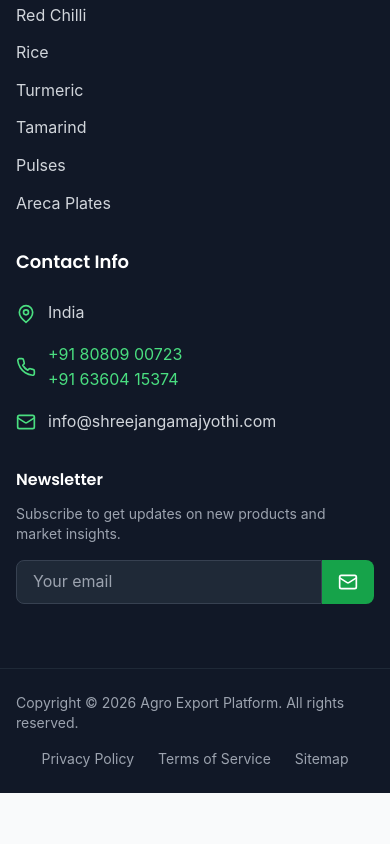
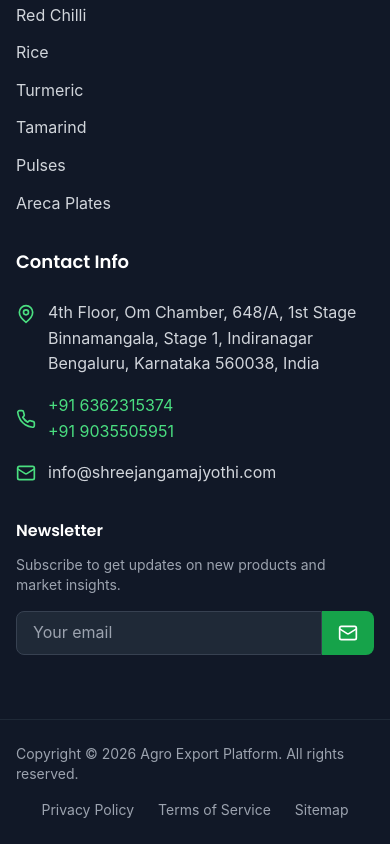
Before and after one commit to mdanouf44-cyber/JangamaJyothii, a Next.js app: page /products/coffee in a window 390 px wide. Shown: the part 9739-10583 px from the top of the page. Before the commit the page ends 10532 px from the top, so only its background shows below. Built offline with nearby package versions, Linux system fonts and the light colour scheme; no server answers.

Commit message:
Update: Contact information - new address in Bengaluru, updated phone numbers, removed old number

```diff
--- a/src/app/contact/page.tsx
+++ b/src/app/contact/page.tsx
@@ -80,9 +80,9 @@ const ContactPage = () => {
     {
       icon: <Phone className="w-6 h-6" />,
       title: 'Customer Care',
-      details: ['+91 86809 09723', '+91 6362315374'],
+      details: ['+91 6362315374', '+91 9035505951'],
       action: 'Call Now',
-      link: 'tel:+918680909723',
+      link: 'tel:+916362315374',
     },
     {
       icon: <Mail className="w-6 h-6" />,
@@ -93,10 +93,14 @@ const ContactPage = () => {
     },
     {
       icon: <MapPin className="w-6 h-6" />,
-      title: 'Location',
-      details: ['India'],
+      title: 'Office Address',
+      details: [
+        '4th Floor, Om Chamber, 648/A, 1st Stage',
+        'Binnamangala, Stage 1, Indiranagar',
+        'Bengaluru, Karnataka 560038, India'
+      ],
       action: 'Get Directions',
-      link: 'https://maps.google.com/?q=India',
+      link: 'https://maps.google.com/?q=4th+Floor+Om+Chamber+648A+1st+Stage+Binnamangala+Indiranagar+Bengaluru+Karnataka+560038',
     },
     {
       icon: <Clock className="w-6 h-6" />,
@@ -316,14 +320,14 @@ const ContactPage = () => {
               {/* Google Map */}
               <div className="bg-gray-200 rounded-lg h-64 mb-6 overflow-hidden">
                 <iframe
-                  src="https://www.google.com/maps/embed?pb=!1m18!1m12!1m3!1d15776846.05093!2d73.0!3d20.5937!2m3!1f0!2f0!3f0!3m2!1i1024!2i768!4f13.1!3m3!1m2!1s0x30635ff06b92b791%3A0xd78c4fa1854213a6!2sIndia!5e0!3m2!1sen!2sin!4v1234567890"
+                  src="https://www.google.com/maps/embed?pb=!1m18!1m12!1m3!1d3887.840234567890!2d77.6413!3d12.9716!2m3!1f0!2f0!3f0!3m2!1i1024!2i768!4f13.1!3m3!1m2!1s0x0%3A0x0!2zMTLCsDU4JzE3LjgiTiA3N8KwMzgnMjguNyJF!5e0!3m2!1sen!2sin!4v1234567890"
                   width="100%"
                   height="100%"
                   style={{ border: 0 }}
                   allowFullScreen
                   loading="lazy"
                   referrerPolicy="no-referrer-when-downgrade"
-                  title="India Location Map"
+                  title="Shree Jangama Jyothi Global LLP Office Location"
                 ></iframe>
               </div>
 
@@ -336,19 +340,19 @@ const ContactPage = () => {
                   <div className="flex items-center gap-3">
                     <Phone className="w-5 h-5 text-green-600" />
                     <a
-                      href="tel:+918680909723"
+                      href="tel:+916362315374"
                       className="text-gray-700 hover:text-green-600 transition-colors"
                     >
-                      +91 86809 09723
+                      +91 6362315374
                     </a>
                   </div>
                   <div className="flex items-center gap-3">
                     <Phone className="w-5 h-5 text-green-600" />
                     <a
-                      href="tel:+916362315374"
+                      href="tel:+919035505951"
                       className="text-gray-700 hover:text-green-600 transition-colors"
                     >
-                      +91 6362315374
+                      +91 9035505951
                     </a>
                   </div>
                   <div className="flex items-center gap-3">
@@ -363,7 +367,9 @@ const ContactPage = () => {
                   <div className="flex items-start gap-3">
                     <MapPin className="w-5 h-5 text-green-600 mt-1" />
                     <div className="text-gray-700">
-                      <p>India</p>
+                      <p>4th Floor, Om Chamber, 648/A, 1st Stage</p>
+                      <p>Binnamangala, Stage 1, Indiranagar</p>
+                      <p>Bengaluru, Karnataka 560038, India</p>
                     </div>
                   </div>
                 </div>
@@ -395,7 +401,7 @@ const ContactPage = () => {
             queries and urgent requirements.
           </p>
           <a
-            href="https://wa.me/918680909723"
+            href="https://wa.me/916362315374"
             target="_blank"
             rel="noopener noreferrer"
             className="inline-flex items-center gap-3 bg-white text-green-600 font-semibold py-3 px-8 rounded-lg hover:bg-gray-100 transition-colors duration-300"
--- a/src/app/error.tsx
+++ b/src/app/error.tsx
@@ -68,10 +68,10 @@ export default function Error({
           </p>
           <div className="flex flex-wrap gap-3 justify-center">
             <a
-              href="tel:+918680909723"
+              href="tel:+916362315374"
               className="text-sm text-red-600 hover:text-red-700 hover:underline"
             >
-              Call: +91 86809 09723
+              Call: +91 6362315374
             </a>
             <span className="text-gray-300">•</span>
             <a
--- a/src/components/Footer.tsx
+++ b/src/components/Footer.tsx
@@ -127,14 +127,16 @@ const Footer = () => {
               <div className="flex items-start gap-3">
                 <MapPin className="w-5 h-5 text-green-400 mt-1 flex-shrink-0" />
                 <div>
-                  <p className="text-gray-300">India</p>
+                  <p className="text-gray-300">4th Floor, Om Chamber, 648/A, 1st Stage</p>
+                  <p className="text-gray-300">Binnamangala, Stage 1, Indiranagar</p>
+                  <p className="text-gray-300">Bengaluru, Karnataka 560038, India</p>
                 </div>
               </div>
               <div className="flex items-center gap-3">
                 <Phone className="w-5 h-5 text-green-400 flex-shrink-0" />
                 <div>
-                  <p className="text-green-400">+91 80809 00723</p>
-                  <p className="text-green-400">+91 63604 15374</p>
+                  <p className="text-green-400">+91 6362315374</p>
+                  <p className="text-green-400">+91 9035505951</p>
                 </div>
               </div>
               <div className="flex items-center gap-3">
--- a/src/components/WhatsAppButton.tsx
+++ b/src/components/WhatsAppButton.tsx
@@ -14,7 +14,7 @@ export default function WhatsAppButton() {
     return () => clearTimeout(timer)
   }, [])
 
-  const whatsappNumber = '918680909723' // Your WhatsApp number
+  const whatsappNumber = '916362315374' // Your WhatsApp number
   const message = encodeURIComponent(
     'Hello! I am interested in your agricultural products.'
   )
```
